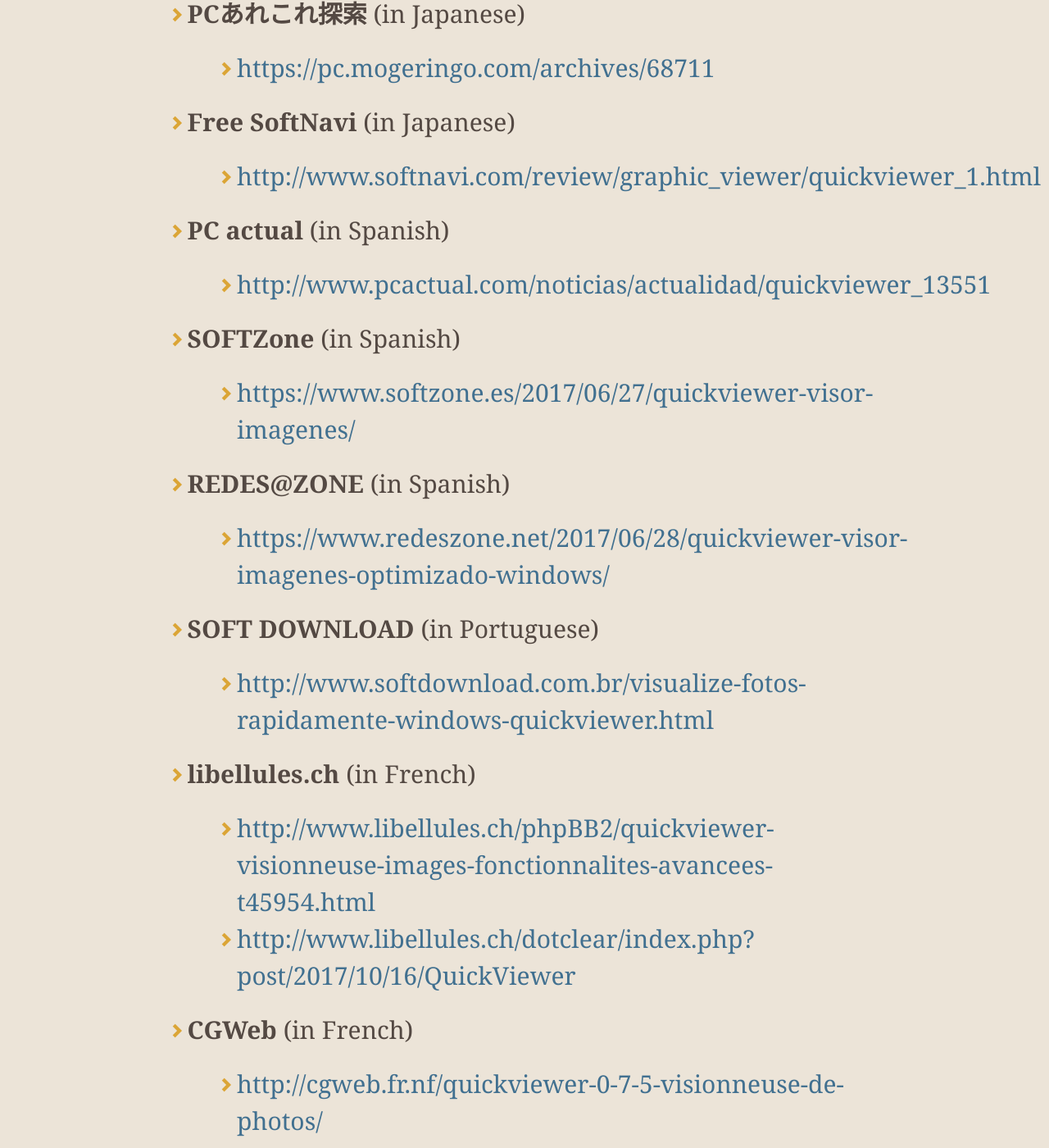
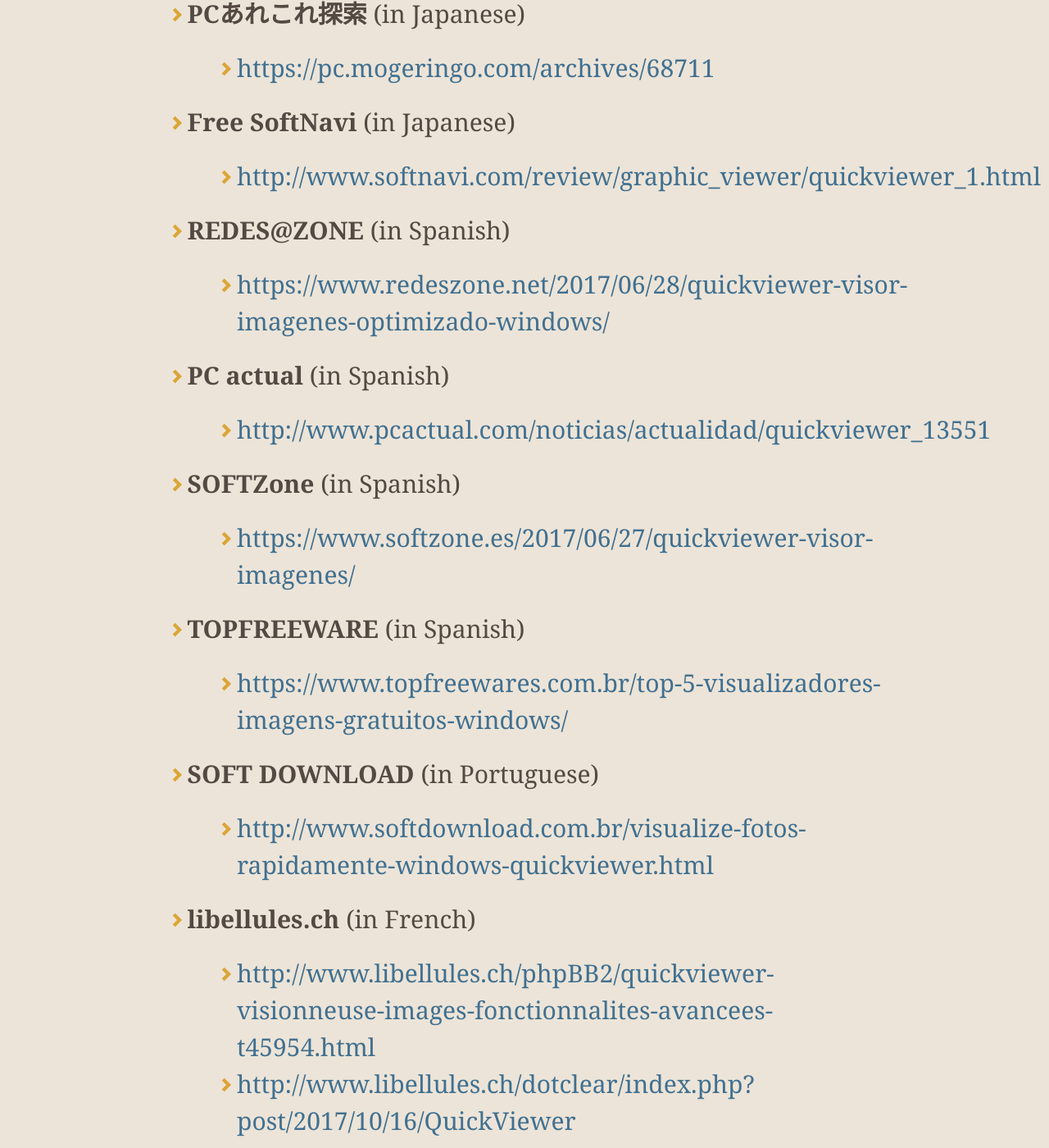
Before and after one commit to kanryu/quickviewer, a Jekyll site: the page built from docs/index.md, in a window 1280 px wide and 1400 px high, scrolled down 4944 px. Shown: the whole window at 82% size. Built offline with Jekyll 4.4.1, drawn with Linux system fonts in a browser that asks for light colours; nearby versions of some CDN libraries; comment, search, counter and statistics services are not loaded; our own code applies the rules of GitHub Pages for plain Markdown files.

Commit message:
Update index.md

```diff
--- a/docs/index.md
+++ b/docs/index.md
@@ -86,12 +86,14 @@ You can also clone the latest source code from **[this repository.](https://gith
     - [https://pc.mogeringo.com/archives/68711](https://pc.mogeringo.com/archives/68711)
 - **Free SoftNavi** (in Japanese)
     - [http://www.softnavi.com/review/graphic_viewer/quickviewer_1.html](http://www.softnavi.com/review/graphic_viewer/quickviewer_1.html)
+- **REDES@ZONE** (in Spanish)
+    - [https://www.redeszone.net/2017/06/28/quickviewer-visor-imagenes-optimizado-windows/](https://www.redeszone.net/2017/06/28/quickviewer-visor-imagenes-optimizado-windows/)
 - **PC actual** (in Spanish)
     - [http://www.pcactual.com/noticias/actualidad/quickviewer_13551](http://www.pcactual.com/noticias/actualidad/quickviewer_13551)
 - **SOFTZone** (in Spanish)
     - [https://www.softzone.es/2017/06/27/quickviewer-visor-imagenes/](https://www.softzone.es/2017/06/27/quickviewer-visor-imagenes/)
-- **REDES@ZONE** (in Spanish)
-    - [https://www.redeszone.net/2017/06/28/quickviewer-visor-imagenes-optimizado-windows/](https://www.redeszone.net/2017/06/28/quickviewer-visor-imagenes-optimizado-windows/)
+- **TOPFREEWARE** (in Spanish)
+    - [https://www.topfreewares.com.br/top-5-visualizadores-imagens-gratuitos-windows/](https://www.topfreewares.com.br/top-5-visualizadores-imagens-gratuitos-windows/)
 - **SOFT DOWNLOAD** (in Portuguese)
     - [http://www.softdownload.com.br/visualize-fotos-rapidamente-windows-quickviewer.html](http://www.softdownload.com.br/visualize-fotos-rapidamente-windows-quickviewer.html)
 - **libellules.ch** (in French)
```
